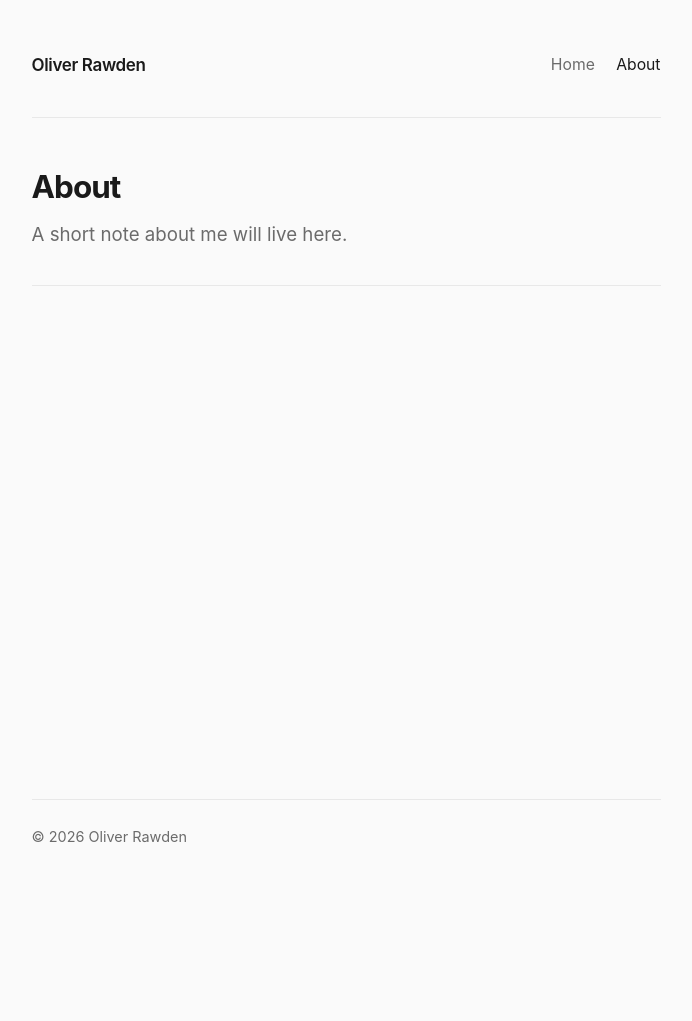
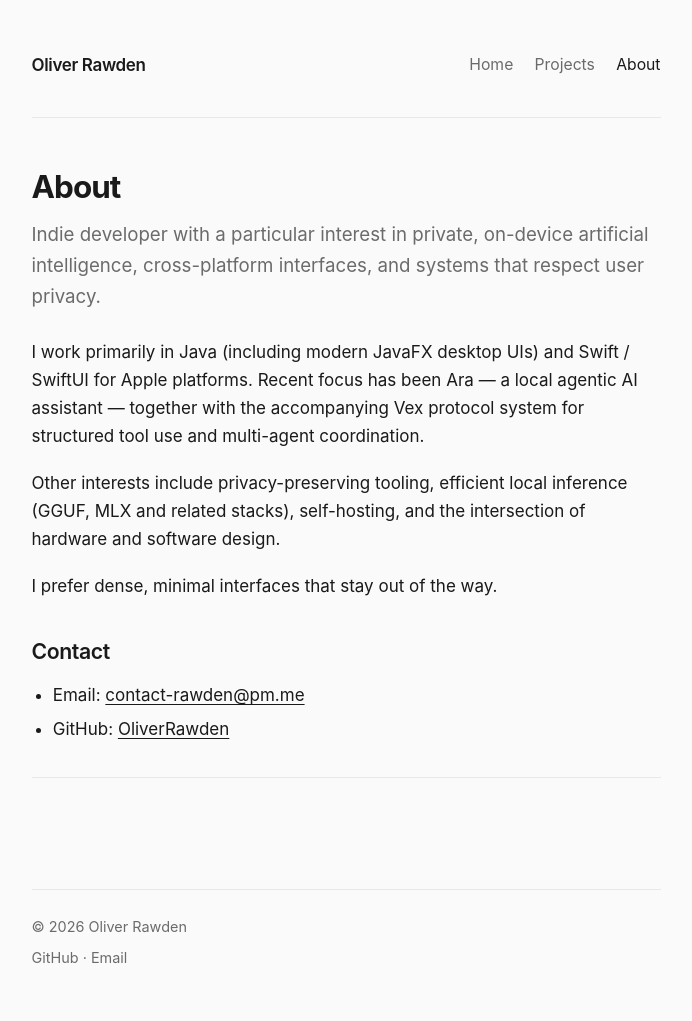
Before and after one commit to OliverRawden/oliverrawden.github.io, a Jekyll site: the page built from about.md, in a window 1280 px wide. Shown: the whole page, without its empty margins (294-986 px from the left). Built offline with Jekyll 4.4.1, drawn with Linux system fonts in a browser that asks for light colours; before the commit the page ends 900 px from its top, so only the background shows below that.

Commit message:
Improve portfolio: content, navigation, layout & polish
Expand home/about pages, add Projects page, enhance layout and CSS while preserving the minimal aesthetic.

```diff
--- a/_config.yml
+++ b/_config.yml
@@ -1,5 +1,5 @@
 title: Oliver Rawden
-description: Personal website
+description: Indie developer building private on-device AI systems, cross-platform tools, and thoughtful software.
 url: "https://oliverrawden.github.io"
 baseurl: ""
 
@@ -15,6 +15,12 @@ plugins:
   - jekyll-seo-tag
   - jekyll-sitemap
 
+social:
+  name: Oliver Rawden
+  links:
+    - https://github.com/OliverRawden
+    - mailto:contact-rawden@pm.me
+
 exclude:
   - Gemfile
   - Gemfile.lock
--- a/_layouts/default.html
+++ b/_layouts/default.html
@@ -1,10 +1,12 @@
 <!DOCTYPE html>
-<html lang="en">
+<html lang="en-GB">
 <head>
   <meta charset="utf-8">
   <meta name="viewport" content="width=device-width, initial-scale=1">
   <title>{% if page.title %}{{ page.title }} · {% endif %}{{ site.title }}</title>
   <meta name="description" content="{{ page.description | default: site.description }}">
+  <meta name="theme-color" content="#fafafa" media="(prefers-color-scheme: light)">
+  <meta name="theme-color" content="#111111" media="(prefers-color-scheme: dark)">
   <link rel="stylesheet" href="{{ '/assets/css/main.css' | relative_url }}">
   {% seo %}
 </head>
@@ -14,6 +16,7 @@
       <a class="site-title" href="{{ '/' | relative_url }}">{{ site.title }}</a>
       <nav class="site-nav" aria-label="Primary">
         <a href="{{ '/' | relative_url }}"{% if page.url == '/' %} aria-current="page"{% endif %}>Home</a>
+        <a href="{{ '/projects/' | relative_url }}"{% if page.url == '/projects/' %} aria-current="page"{% endif %}>Projects</a>
         <a href="{{ '/about/' | relative_url }}"{% if page.url == '/about/' %} aria-current="page"{% endif %}>About</a>
       </nav>
     </header>
@@ -24,6 +27,11 @@
 
     <footer class="site-footer">
       <p>&copy; {{ 'now' | date: '%Y' }} {{ site.author.name }}</p>
+      <p class="footer-links">
+        <a href="https://github.com/OliverRawden">GitHub</a>
+        ·
+        <a href="mailto:{{ site.author.email }}">Email</a>
+      </p>
     </footer>
   </div>
 </body>
--- a/about.md
+++ b/about.md
@@ -1,12 +1,23 @@
 ---
 layout: default
 title: About
-description: About Oliver Rawden
+description: About Oliver Rawden — indie developer focused on private AI and thoughtful software.
 permalink: /about/
 ---
 
 # About
 
-<p class="lede">A short note about me will live here.</p>
+<p class="lede">Indie developer with a particular interest in private, on-device artificial intelligence, cross-platform interfaces, and systems that respect user privacy.</p>
+
+I work primarily in Java (including modern JavaFX desktop UIs) and Swift / SwiftUI for Apple platforms. Recent focus has been Ara — a local agentic AI assistant — together with the accompanying Vex protocol system for structured tool use and multi-agent coordination.
+
+Other interests include privacy-preserving tooling, efficient local inference (GGUF, MLX and related stacks), self-hosting, and the intersection of hardware and software design.
+
+I prefer dense, minimal interfaces that stay out of the way.
+
+## Contact
+
+- Email: [contact-rawden@pm.me](mailto:contact-rawden@pm.me)
+- GitHub: [OliverRawden](https://github.com/OliverRawden)
 
 ---
--- a/assets/css/main.css
+++ b/assets/css/main.css
@@ -7,6 +7,7 @@
   --border: #e8e8e8;
   --link: #1a1a1a;
   --link-hover: #555;
+  --accent: #0f766e; /* teal for subtle emphasis */
   --max-width: 40rem;
   --space: 1.5rem;
   --radius: 0.5rem;
@@ -21,6 +22,7 @@
     --border: #2a2a2a;
     --link: #f0f0f0;
     --link-hover: #b0b0b0;
+    --accent: #2dd4bf;
   }
 }
 
@@ -121,6 +123,13 @@ body {
   margin: 2rem 0 0.75rem;
 }
 
+.content h3 {
+  font-size: 1.1rem;
+  font-weight: 600;
+  letter-spacing: -0.01em;
+  margin: 1.75rem 0 0.5rem;
+}
+
 .content p {
   margin: 0 0 1.1rem;
   color: var(--fg);
@@ -173,6 +182,20 @@ body {
   color: var(--muted);
 }
 
+.footer-links {
+  margin-top: 0.4rem !important;
+}
+
+.footer-links a {
+  color: var(--muted);
+  text-decoration: none;
+  transition: color 0.15s ease;
+}
+
+.footer-links a:hover {
+  color: var(--fg);
+}
+
 /* Focus */
 
 :focus-visible {
```
Also changed, not shown: index.md (+9 -2 lines), projects.md (added, +28 -0 lines).
